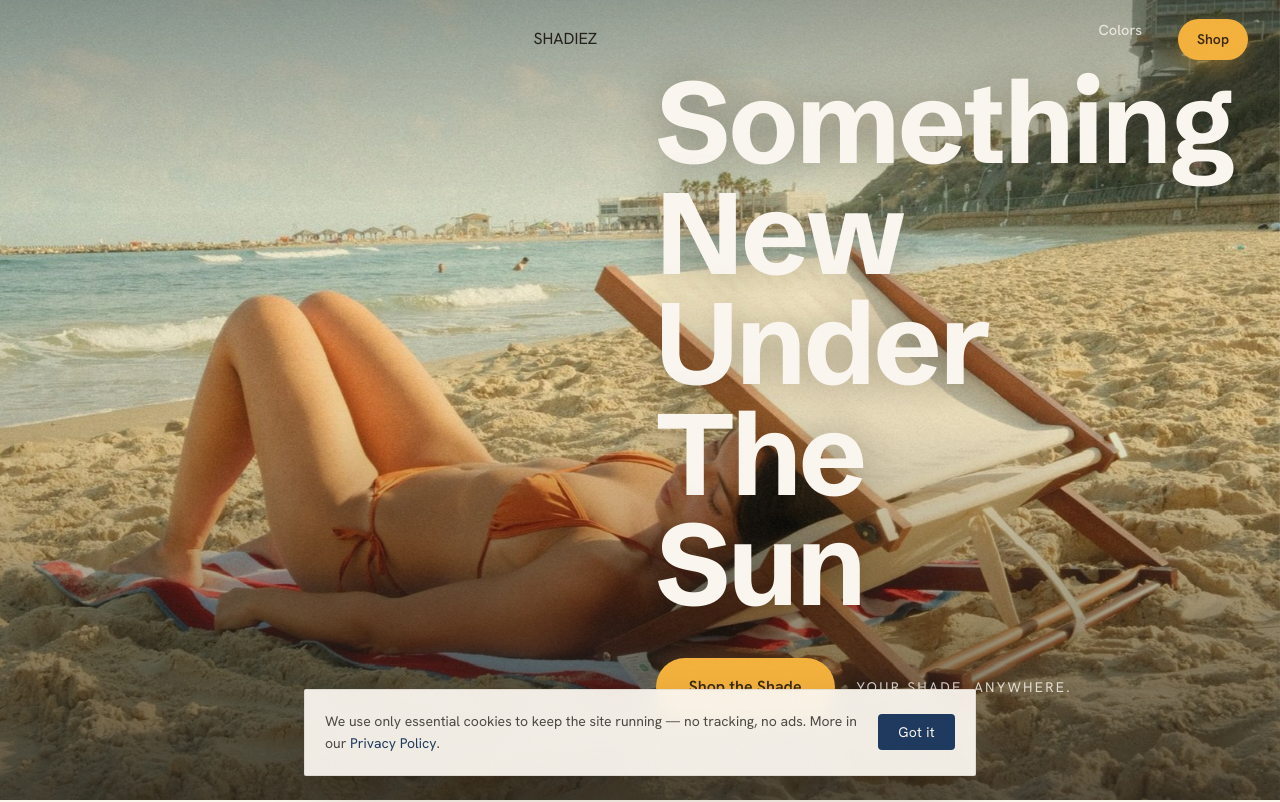
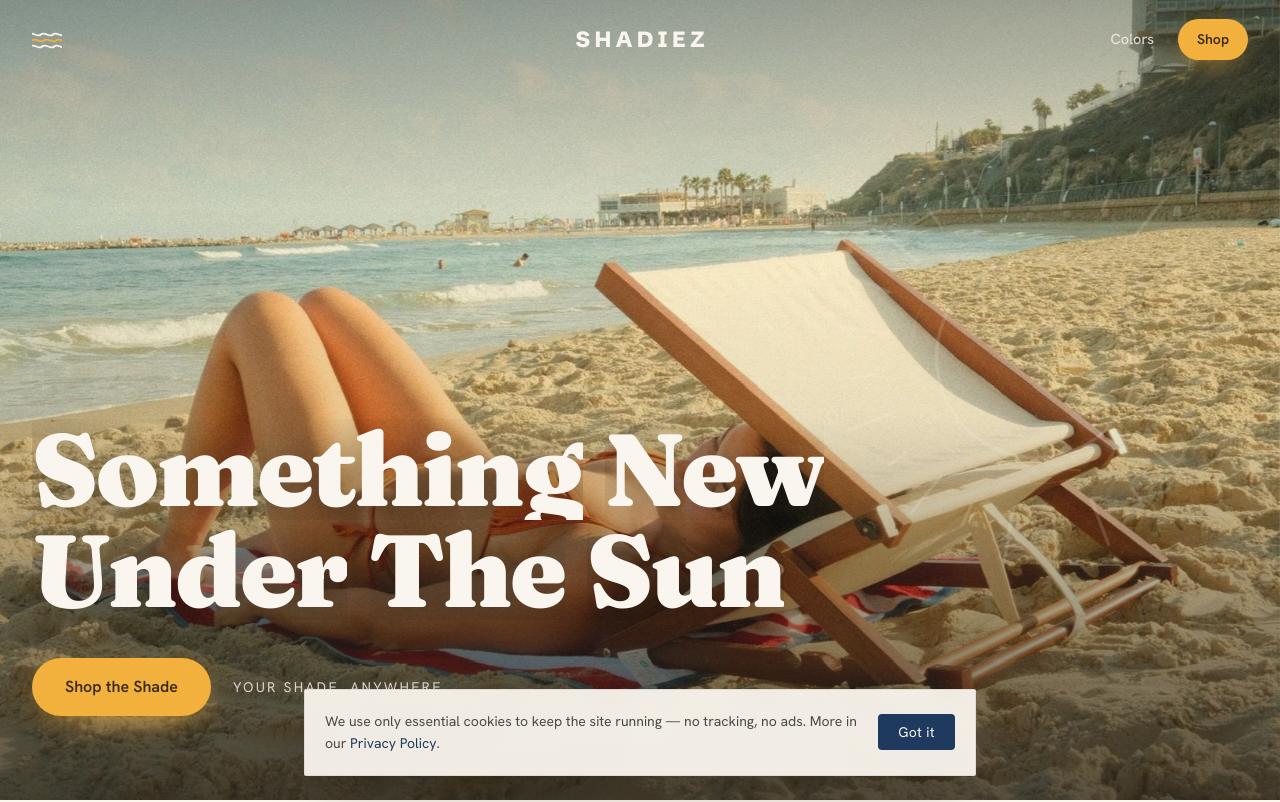
Before and after one commit to yarinlevin18-ai/shadiez, a Next.js app: page /v2 in a window 1280 px wide. Shown: the top 802 px of the page. Built offline with nearby package versions, Linux system fonts and the light colour scheme; a web font is replaced by a local one.

Commit message:
auto: sync 2026-06-09 11:40

```diff
--- a/app/v2/page.tsx
+++ b/app/v2/page.tsx
@@ -129,7 +129,7 @@ const SunRays = ({ className }: { className?: string }) => {
     <svg className={className} viewBox="0 0 200 200" fill="none" aria-hidden>
       <circle cx="100" cy="100" r="46" stroke="currentColor" strokeWidth="1.6" opacity="0.9" />
       <circle cx="100" cy="100" r="58" stroke="currentColor" strokeWidth="0.9" opacity="0.45" />
-      <g className="sun-rays-spin" style={{ transformOrigin: "100px 100px" }}>
+      <g className="sun-rays-spin">
         {rays.map((_, i) => {
           const a = (i / rays.length) * Math.PI * 2;
           const r1 = i % 2 === 0 ? 70 : 74;
@@ -377,7 +377,7 @@ export default function V2() {
         <div className="hero-media"><Parallax className="media-track" amount={70}><Image src="/v2/beach-recline.jpg" alt="A SHADIEZ sun-shade on a bright beach" fill priority sizes="100vw" style={{ objectFit: "cover" }} /></Parallax></div>
         <SunRays className="hero-sun" />
         <div className="hero-inner wrap">
-          <h1 className="hero-h1 display">
+          <h1 className="hero-h1 hero-headline">
             <KineticLine text="Something New" delay={0.15} />
             <KineticLine text="Under The Sun" delay={0.34} />
           </h1>
--- a/app/v2/v2.css
+++ b/app/v2/v2.css
@@ -1,4 +1,6 @@
 @import url('https://fonts.googleapis.com/css2?family=Schibsted+Grotesk:wght@400;500;600;700;800&family=Hanken+Grotesk:wght@400;500;600;700&display=swap');
+/* Fraunces variable — display serif for the hero headline (opsz/SOFT/WONK axes). */
+@import url('https://fonts.googleapis.com/css2?family=Fraunces:opsz,wght,SOFT,WONK@9..144,900,0,0&display=swap');
 
 /* ===== SHADIEZ /v2 "Catch the Light" — scoped under .v2root ===== */
 .v2root{
@@ -57,17 +59,21 @@
 
 /* ── header ── */
 .v2root header{position:fixed;top:0;left:0;right:0;z-index:100;transition:background .4s var(--ease),box-shadow .4s,backdrop-filter .4s}
-.v2root header .bar{display:flex;align-items:center;justify-content:space-between;height:78px}
+/* stripped chrome — mark left · centered wordmark · minimal menu right */
+.v2root header .bar{display:grid;grid-template-columns:1fr auto 1fr;align-items:center;height:78px}
 .v2root header.scrolled{background:rgba(251,246,236,.8);backdrop-filter:blur(16px);box-shadow:0 1px 0 rgba(35,32,28,.07)}
+.v2root .mark-link{justify-self:start;display:inline-flex;color:var(--ink)}
+.v2root .mark-link svg{width:30px;height:30px}
+.v2root .wordmark{justify-self:center;font-family:var(--display);font-weight:800;font-size:22px;letter-spacing:.2em;color:var(--ink);padding-left:.2em}
 .v2root .logo{font-family:var(--display);font-weight:800;font-size:21px;letter-spacing:.05em;color:var(--ink);display:flex;align-items:center;gap:9px}
 .v2root .logo svg{width:25px;height:25px}
-.v2root nav.links{display:flex;gap:36px;font-weight:500;font-size:14.5px}
+.v2root nav.links{justify-self:end;display:flex;align-items:center;gap:24px;font-weight:500;font-size:14.5px}
 .v2root nav.links a{position:relative;opacity:.8;transition:opacity .2s}
 .v2root nav.links a:hover{opacity:1}
 .v2root nav.links a::after{content:"";position:absolute;left:0;bottom:-5px;height:1.5px;width:0;background:var(--sun);transition:width .3s var(--ease)}
 .v2root nav.links a:hover::after{width:100%}
 /* header sits over the dark hero until scrolled */
-.v2root header:not(.scrolled) .logo,.v2root header:not(.scrolled) nav.links a{color:var(--cream)}
+.v2root header:not(.scrolled) .mark-link,.v2root header:not(.scrolled) .wordmark,.v2root header:not(.scrolled) nav.links a{color:var(--cream)}
 
 /* ── 1 · HERO ── */
 .v2root .hero{position:relative;min-height:100svh;display:flex;align-items:flex-end;overflow:hidden}
@@ -76,8 +82,17 @@
 .v2root .hero-media::after{content:"";position:absolute;inset:0;
   background:linear-gradient(180deg,rgba(35,32,28,.34) 0%,rgba(35,32,28,0) 26%,rgba(35,32,28,.08) 52%,rgba(35,32,28,.74) 100%)}
 .v2root .hero-inner{position:relative;z-index:2;width:100%;padding-bottom:clamp(40px,7vw,84px);color:var(--cream)}
-.v2root .hero-h1{font-size:clamp(48px,9vw,128px);line-height:.96;text-shadow:0 2px 40px rgba(35,32,28,.4)}
-.v2root .hero-h1 span{display:block}
+.v2root .hero-h1{font-size:clamp(52px,10vw,148px);line-height:.92;letter-spacing:-.035em;text-shadow:0 2px 40px rgba(35,32,28,.4)}
+/* Hero headline — Fraunces display treatment (overrides .hero-h1 sizing). */
+.v2root .hero-headline{font-family:'Fraunces',serif;font-weight:900;font-variation-settings:'opsz' 144,'SOFT' 0,'WONK' 0;
+  font-size:clamp(3rem,8vw,7rem);line-height:.9;letter-spacing:-.025em}
+/* per-word kinetic reveal: each word slides up out of a clipped line */
+.v2root .hero-h1 .kline{display:block}
+.v2root .kword{display:inline-block;overflow:hidden;vertical-align:top;margin-right:.22em;padding:.04em 0}
+.v2root .kword-in{display:inline-block;will-change:transform}
+/* faint monoline sun behind the hero headline */
+.v2root .hero-sun{position:absolute;z-index:1;top:clamp(40px,11vw,140px);right:clamp(-40px,2vw,80px);
+  width:clamp(220px,34vw,520px);height:auto;color:var(--cream);opacity:.16;pointer-events:none}
 .v2root .hero-foot{display:flex;align-items:center;gap:22px;margin-top:clamp(22px,3vw,38px);flex-wrap:wrap}
 .v2root .hero-kicker{font-size:14px;letter-spacing:.16em;text-transform:uppercase;color:rgba(251,247,240,.82)}
 .v2root .scroll-cue{position:absolute;bottom:24px;left:50%;transform:translateX(-50%);z-index:3;display:block}
@@ -154,12 +169,47 @@
 .v2root .ph-flag{display:inline-block;font-size:10px;letter-spacing:.1em;text-transform:uppercase;color:var(--sun);
   border:1px solid var(--sun);border-radius:4px;padding:2px 7px;margin-left:8px;vertical-align:middle}
 
-/* ── 9 · CLOSE ── */
-.v2root .close{position:relative;overflow:hidden;text-align:center;color:var(--cream)}
-.v2root .close-media{position:absolute;inset:0}
-.v2root .close::after{content:"";position:absolute;inset:0;background:linear-gradient(180deg,rgba(35,32,28,.42),rgba(35,32,28,.7))}
-.v2root .close-inner{position:relative;z-index:2;padding:clamp(100px,17vw,210px) 0}
-.v2root .close-inner h2{font-size:clamp(40px,8vw,110px);margin-bottom:30px}
+/* ── ☀ SUN FIELDS — full-viewport single-color washes (the sunny counterpoint
+      to the editorial photo sections). Bold color blocks, drifting sun-motes,
+      original monoline line-art, the product cut-out. ── */
+.v2root .sunfield{position:relative;overflow:hidden;display:flex;align-items:center;
+  min-height:clamp(560px,92vh,880px);padding:clamp(96px,13vw,170px) 0;color:#3a2614}
+.v2root .sunfield-amber{background:linear-gradient(158deg,#F9C25A 0%,var(--sun) 46%,#EC9F36 100%)}
+.v2root .sunfield-gold{background:linear-gradient(158deg,#E89A38 0%,#D97E22 58%,#C25F12 100%);color:var(--cream)}
+/* particle layer — behind content, above the flat color */
+.v2root .sunfield-motes{position:absolute;inset:0;z-index:1;overflow:hidden;pointer-events:none}
+.v2root .motes-track{position:absolute;inset:-16% 0;height:132%;will-change:transform}
+.v2root .motes-canvas{width:100%;height:100%;display:block}
+.v2root .sunfield-inner{position:relative;z-index:2;width:100%}
+/* monoline accents read as soft light line-art over the color */
+.v2root .sunfield .sf-sun,.v2root .sunfield .sf-glyph,.v2root .sunfield .sf-wave{color:var(--cream);pointer-events:none}
+.v2root .sf-eyebrow{font-family:var(--body);font-weight:600;font-size:12px;letter-spacing:.26em;text-transform:uppercase;opacity:.72;margin-bottom:14px}
+.v2root .sf-display{font-size:clamp(46px,8vw,116px);line-height:.9;letter-spacing:-.035em}
+.v2root .sf-big{font-size:clamp(42px,8.4vw,124px);line-height:.93;letter-spacing:-.035em;color:var(--cream)}
+
+/* SUN FIELD A — type left, cut-out + radiating sun right */
+.v2root .sunfield-stage .sunfield-inner{display:grid;grid-template-columns:1.05fr .95fr;gap:clamp(30px,5vw,72px);align-items:center}
+.v2root .sf-object{position:relative;display:flex;align-items:center;justify-content:center}
+.v2root .sf-cutout{position:relative;z-index:2;width:100%;max-width:460px;height:auto;
+  filter:drop-shadow(0 34px 52px rgba(58,30,10,.4))}
+.v2root .sf-sun{position:absolute;z-index:1;top:50%;left:50%;width:min(132%,580px);height:auto;
+  opacity:.6;transform:translate(-50%,-54%)}
+.v2root .sf-glyph{position:absolute;width:clamp(120px,16vw,210px);height:auto;opacity:.5}
+.v2root .sf-glyph-tl{top:clamp(24px,6vw,70px);left:0;opacity:.4}
+.v2root .sf-wave{position:absolute;left:0;right:0;bottom:clamp(20px,4vw,46px);width:100%;height:clamp(40px,6vw,70px);opacity:.55}
+
+/* SUN FIELD B — centered type-led counterpoint */
+.v2root .sunfield-quote .sunfield-inner{text-align:center;display:flex;flex-direction:column;align-items:center;gap:8px}
+.v2root .sf-wave-top{position:relative;bottom:auto;width:min(420px,70%);height:46px;margin:0 auto 26px;opacity:.6}
+.v2root .sf-sun-corner{position:absolute;right:clamp(-30px,3vw,60px);bottom:clamp(-30px,2vw,40px);width:clamp(150px,20vw,260px);height:auto;opacity:.4}
+
+/* SUN FIELD finale (CLOSE) — centered, cut-out beneath, big sun behind */
+.v2root .close-field{text-align:center}
+.v2root .close-field .sunfield-inner{display:flex;flex-direction:column;align-items:center;gap:clamp(26px,4vw,46px)}
+.v2root .close-stack{position:relative;z-index:2;display:flex;flex-direction:column;align-items:center;gap:clamp(22px,3vw,32px)}
+.v2root .sf-cutout-close{position:relative;z-index:2;width:100%;max-width:min(64vw,360px);height:auto;filter:drop-shadow(0 30px 48px rgba(58,30,10,.42))}
+.v2root .sf-sun-behind{position:absolute;z-index:0;top:clamp(36px,7vw,90px);left:50%;transform:translateX(-50%);width:min(82%,520px);height:auto;opacity:.42}
+.v2root .sf-anchor{position:absolute;top:-90px;left:0}
 
 /* ── footer ── */
 .v2root footer{background:var(--ink);color:rgba(251,247,240,.66);padding:66px 0 30px}
@@ -176,17 +226,38 @@
 
 /* ── responsive ── */
 @media(max-width:900px){
-  .v2root nav.links{display:none}
+  .v2root nav.links{display:flex;gap:16px}
   .v2root .object-grid,.v2root .detail-grid{grid-template-columns:1fr;gap:36px}
   .v2root .object-stage{order:-1}
   .v2root .kit-row{grid-template-columns:1fr;max-width:440px;margin:0 auto}
+  /* sun fields stack: type above the cut-out */
+  .v2root .sunfield{min-height:auto;text-align:center}
+  .v2root .sunfield-stage .sunfield-inner{grid-template-columns:1fr;gap:clamp(28px,7vw,48px);justify-items:center}
+  .v2root .sf-stack{order:-1}
+  .v2root .sf-cutout{max-width:min(72vw,360px)}
+  .v2root .sf-glyph-tl{display:none}
+  .v2root .sf-sun-corner{right:50%;transform:translateX(50%)}
   .v2root .mobile-cta{display:block;position:fixed;left:0;right:0;bottom:0;z-index:200;padding:12px 16px calc(12px + env(safe-area-inset-bottom));
     background:linear-gradient(180deg,rgba(251,246,236,0),rgba(251,246,236,.92) 30%)}
   .v2root .mobile-cta .btn{width:100%;justify-content:center;box-shadow:0 8px 26px -8px rgba(0,0,0,.4)}
+  /* keep the close CTA clear of the sticky bar */
+  .v2root .close-field{padding-bottom:calc(clamp(96px,13vw,170px) + 84px)}
   .v2root footer{padding-bottom:96px}
 }
 @media(max-width:560px){
   .v2root .wrap{padding:0 22px}
   .v2root .hero-foot{gap:16px}
   .v2root .spec-row{gap:12px}
+  .v2root .wordmark{font-size:19px;letter-spacing:.16em}
+  .v2root nav.links a{display:none}
 }
+
+/* ── slow rotating sun-ray ticks (the ring + glyph stay still) ── */
+.v2root .sun-rays-spin{animation:v2spin 64s linear infinite;transform-box:fill-box;transform-origin:center}
+@keyframes v2spin{to{transform:rotate(360deg)}}
+
+/* ── reduced motion: freeze all continuous/ambient motion ── */
+@media (prefers-reduced-motion: reduce){
+  .v2root .sun-rays-spin{animation:none}
+  .v2root .scroll-cue .line{animation:none;transform:scaleY(1)}
+}
```
